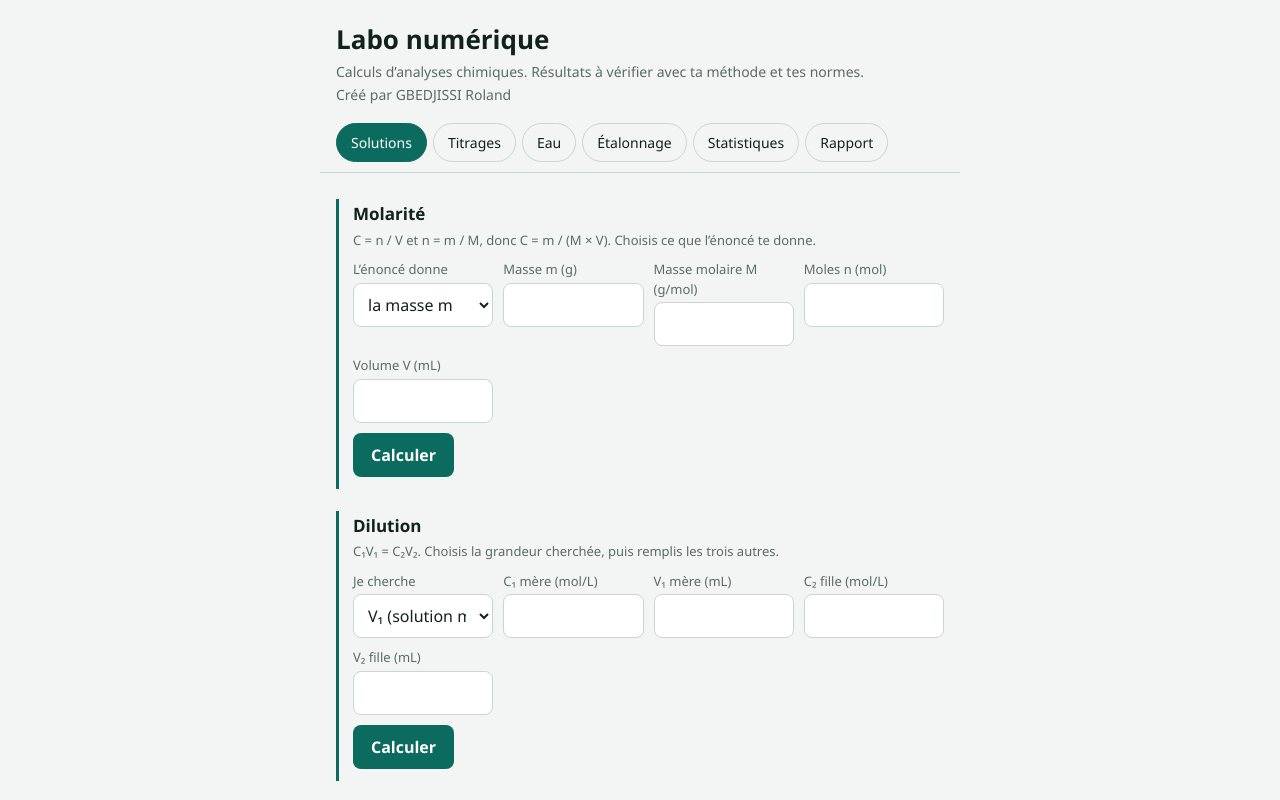
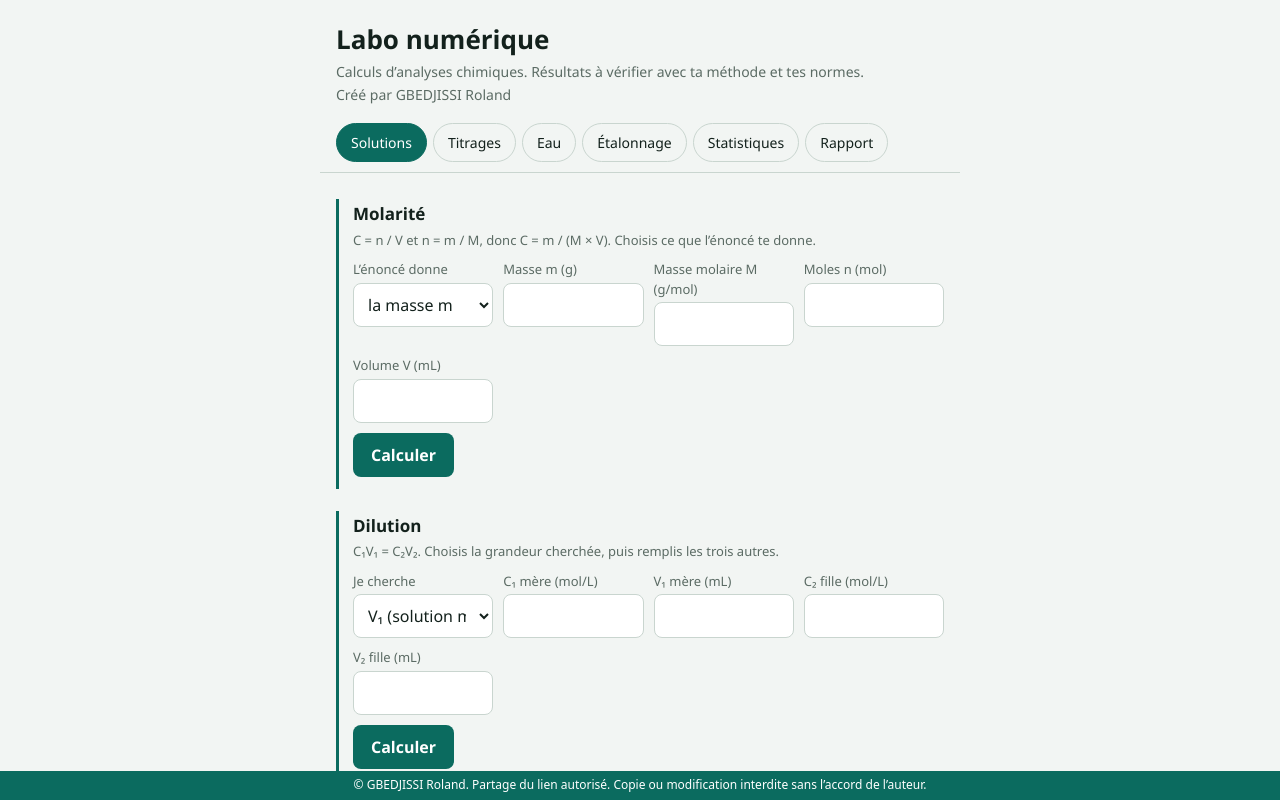
Before and after one commit to rolandgbedjissi/Labo-num-rique-, a plain HTML site: page index.html in a window 1280 px wide. Drawn offline with Linux system fonts and the light colour scheme.

Commit message:
Update index.html1

```diff
--- a/index.html
+++ b/index.html
@@ -1 +1 @@
-<!DOCTYPE html><html lang="fr"><head><meta charset="utf-8"><meta name="viewport" content="width=device-width,initial-scale=1,viewport-fit=cover"><title>Labo numérique</title><meta name="theme-color" content="#0b6b5f"><style>html,body{margin:0;height:100%}iframe{border:0;width:100%;height:100%;display:block}</style></head><body><iframe src="Labo%20num%C3%A9rique%20(3).html" title="Labo numérique"></iframe><script>if("serviceWorker" in navigator)navigator.serviceWorker.register("sw.js")</script><script data-goatcounter="https://rolandgbedjissi.goatcounter.com/count" async src="//gc.zgo.at/count.js"></script></body></html>
+<!DOCTYPE html><html lang="fr"><head><meta charset="utf-8"><meta name="viewport" content="width=device-width,initial-scale=1,viewport-fit=cover"><title>Labo numérique</title><meta name="theme-color" content="#0b6b5f"><style>html,body{margin:0;height:100%}body{display:flex;flex-direction:column}iframe{border:0;flex:1;min-height:0;width:100%}footer{font:12px/1.4 system-ui,sans-serif;padding:6px 10px calc(6px + env(safe-area-inset-bottom,0px));text-align:center;background:#0b6b5f;color:#fff}</style></head><body><iframe src="Labo%20num%C3%A9rique%20(3).html" title="Labo numérique"></iframe><footer>© GBEDJISSI Roland. Partage du lien autorisé. Copie ou modification interdite sans l’accord de l’auteur.</footer><script>if("serviceWorker" in navigator)navigator.serviceWorker.register("sw.js")</script></body></html>
```
